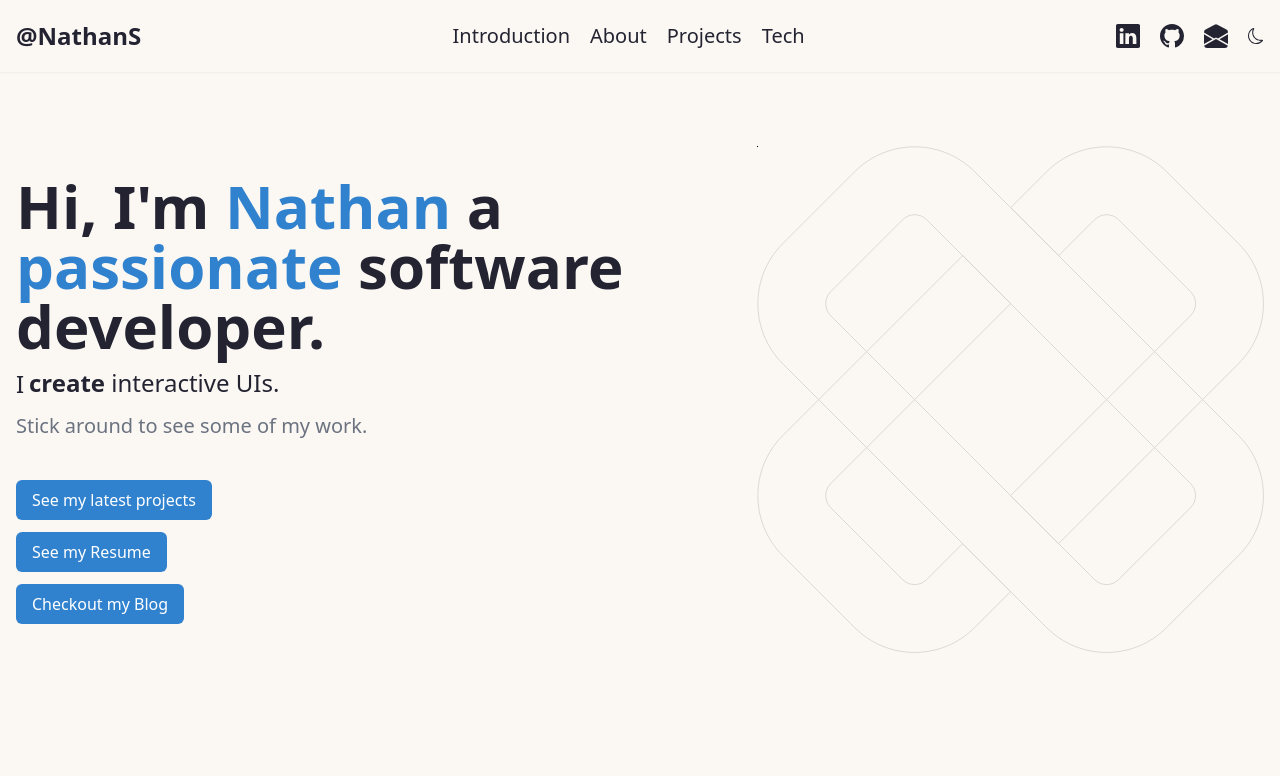
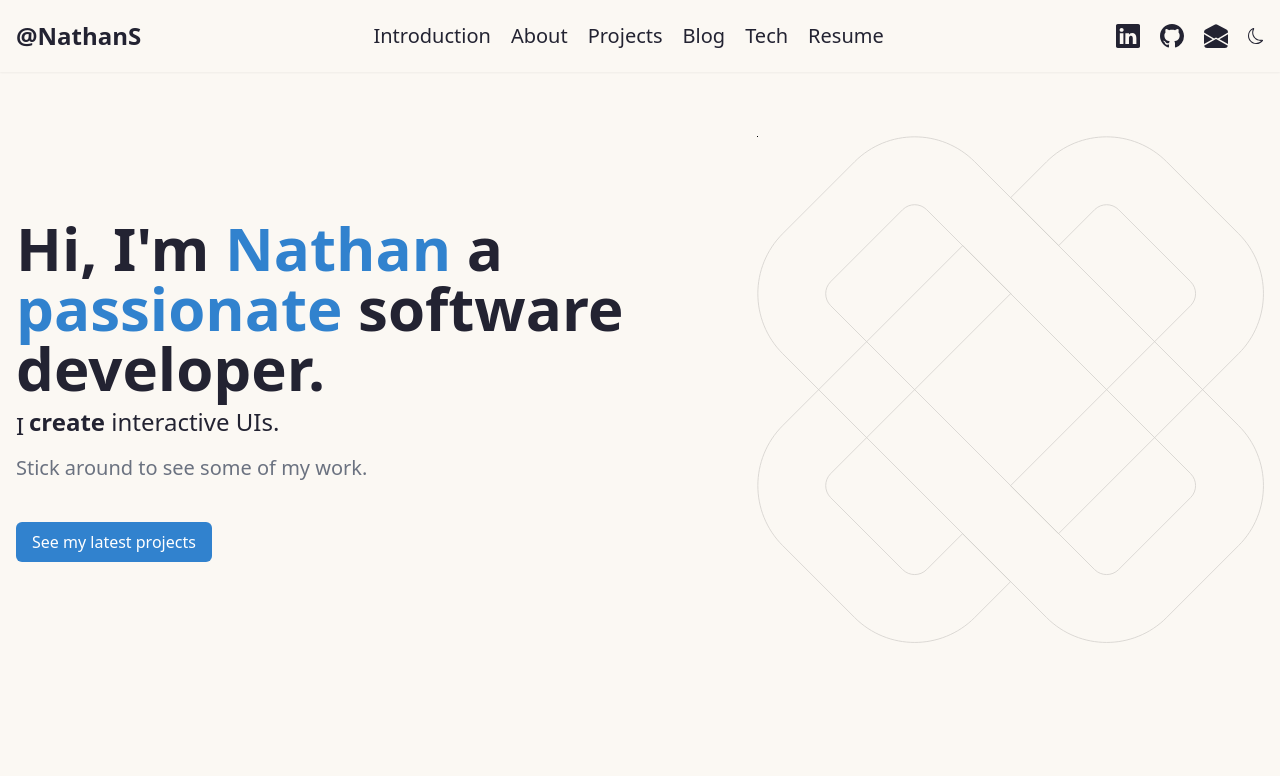
Before and after one commit to NathanSanchezDev/nathanswe-portfolio, a Next.js app: page / in a window 1280 px wide. Shown: the top 776 px of the page. Built offline with nearby package versions, Linux system fonts and the light colour scheme.

Commit message:
Refactor home structure to include blog menus.

```diff
--- a/app/page.js
+++ b/app/page.js
@@ -1,13 +1,17 @@
-"use client";
+import { WelcomeSection, AboutSection, TechnologiesSection, ProjectsSection } from "app/sections";
+import { LatestBlogs } from "app/sections/blog";
+import { getBlogPosts } from "lib/getBlogPosts";
 
-import { WelcomeSection, AboutSection, TechnologiesSection, ProjectsSection } from "app/sections";
+export default async function Page() {
+	const blogPosts = await getBlogPosts();
+	const latestBlogs = blogPosts?.slice(0, 3) || [];
 
-export default function Page() {
 	return (
 		<div className="container-md">
 			<WelcomeSection />
 			<AboutSection />
 			<ProjectsSection />
+			<LatestBlogs blogs={latestBlogs} /> {/* Pass blogs as props */}
 			<TechnologiesSection />
 		</div>
 	);
--- /dev/null
+++ b/app/sections/blog/BlogCard.jsx
@@ -0,0 +1,31 @@
+import { useRef } from "react";
+import Link from "next/link";
+import { useInView } from "framer-motion";
+
+export default function BlogCard({ blog, index }) {
+    const cardRef = useRef(null);
+    const isInView = useInView(cardRef, { once: true });
+
+    return (
+        <article
+            ref={cardRef}
+            className="rounded-lg shadow-md bg-card-light dark:bg-card-dark p-6"
+            style={{
+                transform: isInView ? "none" : `translateY(${100 + index * 50}px)`,
+                opacity: isInView ? 1 : 0,
+                transition: `all 0.9s cubic-bezier(0.17, 0.55, 0.55, 1) ${index * 100}ms`,
+            }}
+        >
+            <header>
+                <h3 className="text-xl font-bold mb-2">{blog.title}</h3>
+                <p>{blog.date}</p>
+            </header>
+            <p className="my-4">{blog.description}</p>
+            <footer>
+                <Link href={`/blog/${blog.slug}`} className="text-blue-500 hover:underline">
+                    Read More →
+                </Link>
+            </footer>
+        </article>
+    );
+}
--- /dev/null
+++ b/app/sections/blog/index.jsx
@@ -0,0 +1,29 @@
+"use client";
+
+import { domAnimation, LazyMotion } from "framer-motion";
+import Link from "next/link";
+import { HeadingDivider } from "components";
+import BlogCard from "./BlogCard";
+
+export function LatestBlogs({ blogs }) {
+    return (
+        <LazyMotion features={domAnimation}>
+            <section id="blog" className="section">
+                <HeadingDivider title="Latest Blogs" />
+                <div className="h-10 md:h-14" />
+
+                <div className="grid grid-cols-1 md:grid-cols-3 gap-6">
+                    {blogs.map((blog, index) => (
+                        <BlogCard key={blog.id} blog={blog} index={index} />
+                    ))}
+                </div>
+
+                <div className="mt-8 flex justify-center">
+                    <Link href="/blog" className="btn">
+                        See All Blogs
+                    </Link>
+                </div>
+            </section>
+        </LazyMotion>
+    );
+}
--- a/app/sections/index.js
+++ b/app/sections/index.js
@@ -3,3 +3,4 @@ export * from "./about";
 export * from "./technologies";
 export * from "./project";
 export * from "./project/ProjectItem";
+export * from "./blog";
--- a/app/sections/introduction/IntroAnimation.jsx
+++ b/app/sections/introduction/IntroAnimation.jsx
@@ -1,3 +1,4 @@
+"use client";
 import { useRef } from "react";
 import { useInView } from "framer-motion";
 import { useTheme } from "next-themes";
--- a/app/sections/introduction/index.jsx
+++ b/app/sections/introduction/index.jsx
@@ -120,40 +120,6 @@ export function WelcomeSection() {
 								See my latest projects
 							</Link>
 						</div>
-						<div
-							ref={ref}
-							className="mt-3"
-							style={{
-								transform: isInView ? "none" : "translateY(50px)",
-								opacity: isInView ? 1 : 0,
-								transition: "all 0.9s cubic-bezier(0.17, 0.55, 0.55, 1) 0.5s"
-							}}
-						>
-						<Link
-								href="/resume"
-								className="btn"
-								aria-label="My Resume"
-							>
-								See my Resume
-							</Link>
-						</div>
-						<div
-							ref={ref}
-							className="mt-3"
-							style={{
-								transform: isInView ? "none" : "translateY(50px)",
-								opacity: isInView ? 1 : 0,
-								transition: "all 0.9s cubic-bezier(0.17, 0.55, 0.55, 1) 0.5s"
-							}}
-						>
-						<Link
-								href="/blog"
-								className="btn"
-								aria-label="My Blog"
-							>
-								Checkout my Blog
-							</Link>
-						</div>
 					</div>
 
 					{isTabletUp && <WelcomeAnimation />}
--- a/app/sections/project/ProjectItem.jsx
+++ b/app/sections/project/ProjectItem.jsx
@@ -1,3 +1,5 @@
+"use client";
+
 import { Suspense, useRef } from "react";
 import { useInView } from "framer-motion";
 import Link from "next/link";
--- a/app/sections/project/index.jsx
+++ b/app/sections/project/index.jsx
@@ -1,3 +1,5 @@
+"use client";
+
 import { Suspense, useRef } from "react";
 import { domAnimation, LazyMotion, useInView } from "framer-motion";
 import Link from "next/link";
--- a/app/sections/technologies/index.jsx
+++ b/app/sections/technologies/index.jsx
@@ -1,3 +1,5 @@
+"use client";
+
 import { useRef } from "react";
 import { LazyMotion, domAnimation, useInView } from "framer-motion";
 import { HeadingDivider } from "components";
--- a/components/Menu.jsx
+++ b/components/Menu.jsx
@@ -11,12 +11,23 @@ import { MENU_OPTIONS, SITE_ROUTES, SITE_STRINGS } from "../constants";
 export function Menu({ onClick = () => {} }) {
 	let content, mainMenu, backMenu;
 	const pathname = usePathname();
-	const { scrollToEl } = useScrollTo();
+	useScrollTo();
 
 	const sortAscending = (a, b) => a.id - b.id;
 
-	const handleOnClick = (e) => {
-		scrollToEl(e);
+	const handleOnClick = (e, isHashLink) => {
+		e.preventDefault();
+		if (isHashLink) {
+			const hash = e.target.hash;
+			const offsetTop = document.querySelector(hash)?.offsetTop || 0;
+			window.scrollTo({
+				top: offsetTop - height,
+				behavior: "smooth",
+			});
+		} else {
+			window.location.href = e.target.href;
+		}
+
 		window.setTimeout(() => onClick(), 350);
 	};
 
--- a/constants/menu.js
+++ b/constants/menu.js
@@ -2,5 +2,7 @@ export const MENU_OPTIONS = [
 	{ id: "0", name: "Introduction", url: "#intro" },
 	{ id: "1", name: "About", url: "#about" },
 	{ id: "2", name: "Projects", url: "#projects" },
-	{ id: "3", name: "Tech", url: "#tech" },
+	{ id: "3", name: "Blog", url: "#blog" },
+	{ id: "4", name: "Tech", url: "#tech" },
+	{ id: "5", name: "Resume", url: "/resume" },
 ];
```
